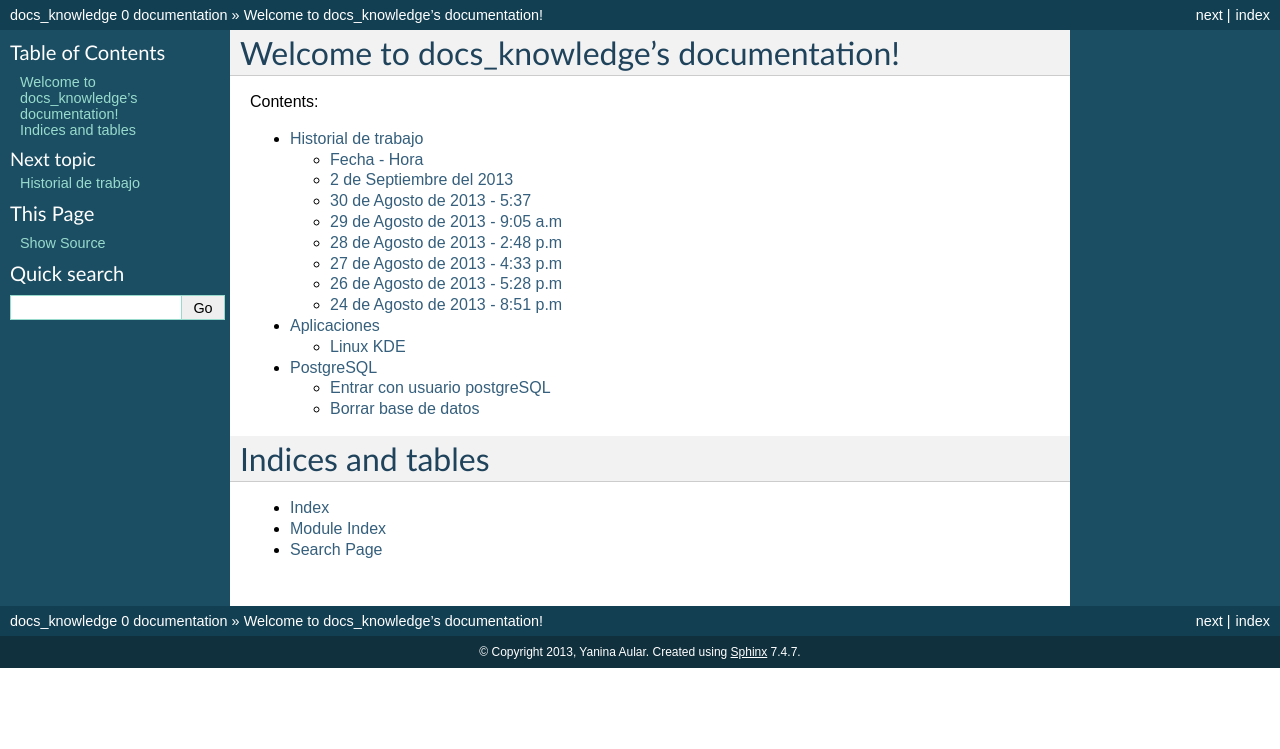
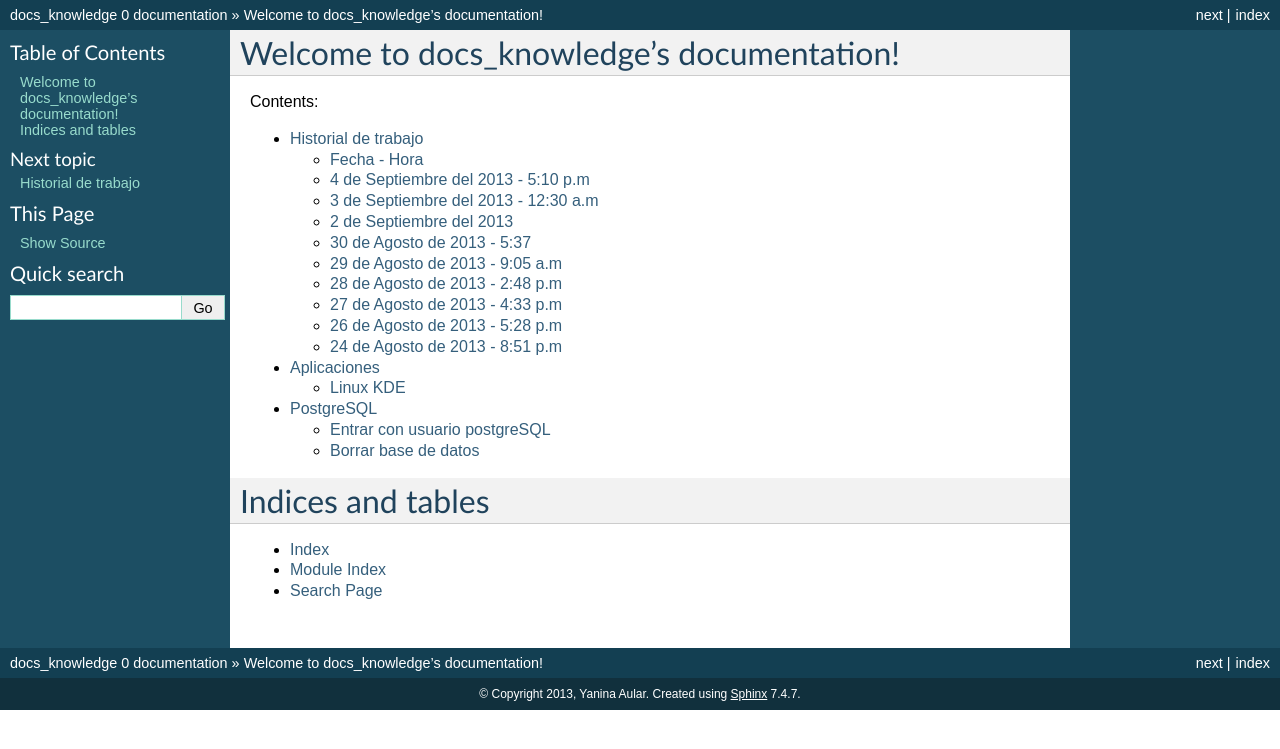
Before and after one commit to yaniaular/knowledge, a Sphinx documentation site: the page built from source/index.rst, in a window 1280 px wide. Shown: the top 749 px of the page. Built offline with Sphinx 7.4.7, drawn with Linux system fonts in a browser that asks for light colours; formulas are drawn with MathJax 3; pages that are not in the unit, such as notebooks, are missing from menus; some of the changed lines change nothing that is shown.

Commit message:
[ADD] resumen de 3 de Septiembre del 2013 y 4 de Septiembre del 2013

```diff
--- a/source/donde_quede.rst
+++ b/source/donde_quede.rst
@@ -4,28 +4,121 @@
 
 Fecha - Hora
 ------------
+~~~~~~~~~~~~~~~~~~~~~~~~~~~~~~~
+Problemas solventados en el día
+~~~~~~~~~~~~~~~~~~~~~~~~~~~~~~~
+~~~~~~~~~~~~~~~
+Resumen del día
+~~~~~~~~~~~~~~~
+^^^^^^^^^^^^^^^
+~~~~~~~~~~~~~~~~~~
+Servers ejecutados
+~~~~~~~~~~~~~~~~~~
+~~~~~~~~~~~~~~~~~~~~~~~~~~~~
+Problemas que se presentaron
+~~~~~~~~~~~~~~~~~~~~~~~~~~~~
+
+
+
+4 de Septiembre del 2013 - 5:10 p.m
+-----------------------------------
 
 ~~~~~~~~~~~~~~~~~~~~~~~~~~~~~~~
 Problemas solventados en el día
 ~~~~~~~~~~~~~~~~~~~~~~~~~~~~~~~
 
+- Cargar resumen de tareas en cada tarea de la instancia de cluster.
+
 ~~~~~~~~~~~~~~~
 Resumen del día
 ~~~~~~~~~~~~~~~
 
-Asunto del dia1
-^^^^^^^^^^^^^^^
+Se envía un mensaje a cada tarea de suplivac con el resumen de la reunión del 3 de septiembre.
 
-Asunto del dia2
-^^^^^^^^^^^^^^^
+lp:~vauxoo/addons-vauxoo/7.0-rev-mrp_consume_produce_create_false-yani
+^^^^^^^^^^^^^^^^^^^^^^^^^^^^^^^^^^^^^^^^^^^^^^^^^^^^^^^^^^^^^^^^^^^^^^
+
+Daba un problema al agregar un nuevo item, se deshabilita
+add item en el wizard de consumir.
+
+lp:~vauxoo/addons-vauxoo/7.0-rev-mrp_request_return-yani
+^^^^^^^^^^^^^^^^^^^^^^^^^^^^^^^^^^^^^^^^^^^^^^^^^^^^^^^^
+
+Daba un problema al agregar un nuevo item, se arregla el problema y se deshabilita
+add item en el wizard de requerimiento.
+
+lp:~vauxoo/addons-vauxoo/7.0-mig-mrp_subproduct_pt_planified_to_7.0-yani
+^^^^^^^^^^^^^^^^^^^^^^^^^^^^^^^^^^^^^^^^^^^^^^^^^^^^^^^^^^^^^^^^^^^^^^^^
+
+UN módulo que muestra una tabla con los productos planificados mrp_pt_planified el cual
+para poder mostrar tambien como planificados a los byproducts usa el modulo
+mrp_subproduct_pt_planified el cual se migró a versión 7 porque no estaba funcionando.
+
+lp:~vauxoo/addons-vauxoo/7.0-dev-mrp_request_add_item-yani
+^^^^^^^^^^^^^^^^^^^^^^^^^^^^^^^^^^^^^^^^^^^^^^^^^^^^^^^^^^
+
+Se crea nuevo branch para poder agregar items al wizard de Request/Return
+módulo mrp_request_return.
+
+Se necesita aplicar los últimos dos merge y luego hacer merge de los addons a éste branch
+
+Se debe terminar para escribir lo siguiente en la tarea 109.
+
+Solución Final. Acorde a lo hablado en la reunión de 3 de Septiembre 2013
+(Jose Javier, Armando, German, Humberto, Rafael, Katherine y Yanina), ésta tarea se
+resuelve utilizando el módulo de mrp_request_return nativo de los addons-vauxoo,
+para conocer sus funcionalidades y cómo se configura debidamente, revisar el manual
+de MRP versión 29-Ago-2013 en la página 44 específicamente.
+
+(Nota técnica: Se deshabilitó la ópcion de agregar nuevos consumidos por medio de
+mrp_consume_produce, para eso se utilizará mrp_request_return)
 
 ~~~~~~~~~~~~~~~~~~
 Servers ejecutados
 ~~~~~~~~~~~~~~~~~~
 
+./openerp-server -r openerp -w openerp --addons-path=../addons/,../web/addons/,../web_example/
+,../mrp_request_add_item -u mrp_request_add_item -d mrp_cluster
+--xmlrpc-port=8069 --no-xmlrpcs --no-netrpc
+
 ~~~~~~~~~~~~~~~~~~~~~~~~~~~~
 Problemas que se presentaron
 ~~~~~~~~~~~~~~~~~~~~~~~~~~~~
+
+- Hacer minuta a German.
+- Hacer 2 merge pendientes con Humberto
+- Mezclar lo que se hizo en mrp_consume_produce con mrp_request_add_item
+- ¿Modulo de mrp_produce_new_products se hará?
+- Revisar script para crear módulos nuevos
+
+3 de Septiembre del 2013 - 12:30 a.m
+------------------------------------
+
+~~~~~~~~~~~~~~~~~~~~~~~~~~~~~~~
+Problemas solventados en el día
+~~~~~~~~~~~~~~~~~~~~~~~~~~~~~~~
+
+Aclaración de procesos con el personal de cluster.
+
+~~~~~~~~~~~~~~~
+Resumen del día
+~~~~~~~~~~~~~~~
+
+Se tiene una reunión el 3 de Septiembre 2013 (Jose Javier, Armando, German, Humberto,
+Rafael, Katherine y Yanina), se discuten varios procesos de MRP llegando a un acuerdo
+mutuo, reflejado en la instancia de cluster, proyecto Suplivac.
+
+~~~~~~~~~~~~~~~~~~
+Servers ejecutados
+~~~~~~~~~~~~~~~~~~
+
+Ninguno.
+
+~~~~~~~~~~~~~~~~~~~~~~~~~~~~
+Problemas que se presentaron
+~~~~~~~~~~~~~~~~~~~~~~~~~~~~
+
+Ninguno.
 
 
 2 de Septiembre del 2013
```
